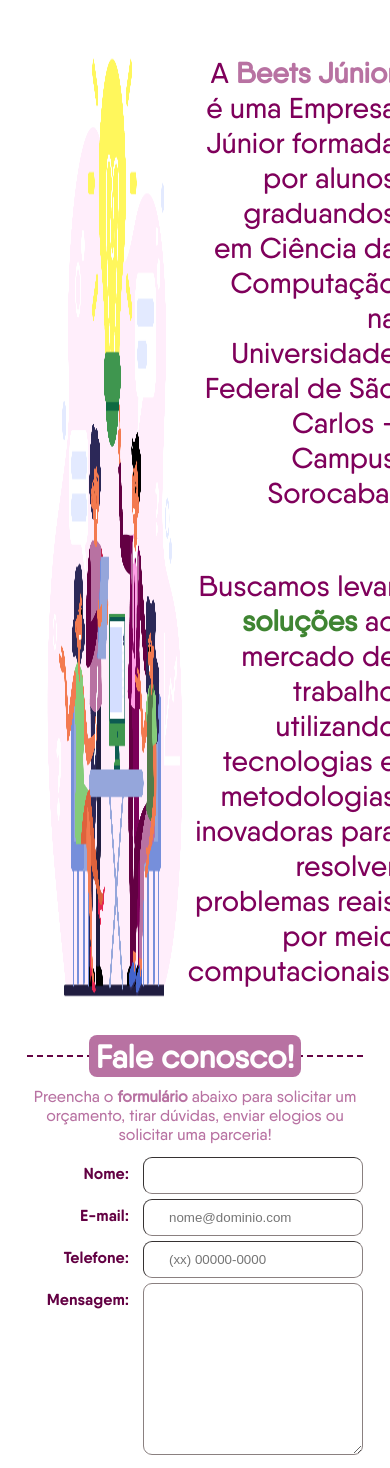
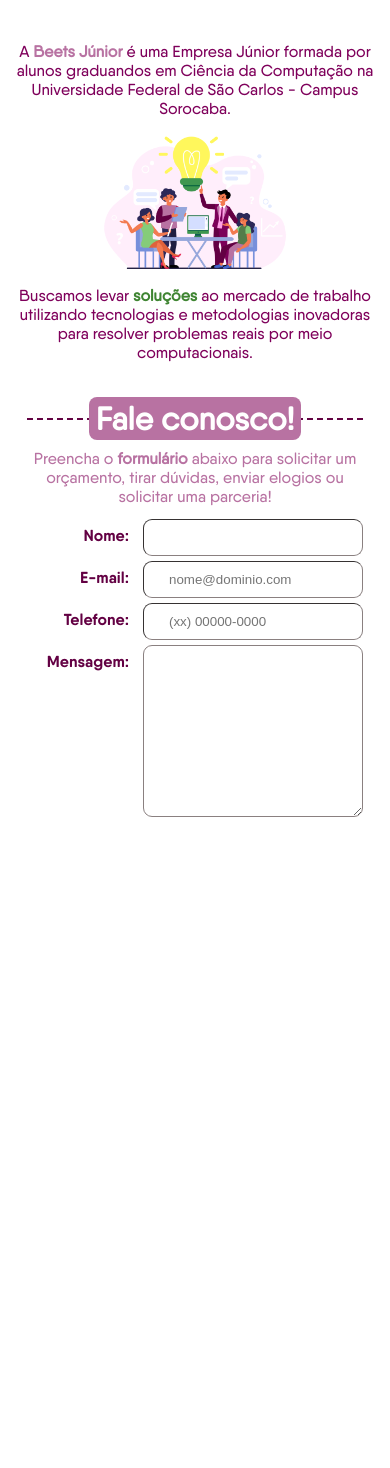
Before and after one commit to Beets-Jr/nosso-site, a PHP site: page /quem-somos.html in a window 390 px wide; the page is wider, and only the part inside the window is pictured. After the commit the page ends 817 px from the top of that part, so only its background shows below. Run offline with PHP 8.4, Linux system fonts and the light colour scheme.

Commit message:
versão final

```diff
--- a/quem-somos.css
+++ b/quem-somos.css
@@ -21,6 +21,7 @@ body {
     margin-top: 7%;
     display: flex;
     margin-bottom: 5%;
+    position: relative;
 }
 
 .paragrafos {
@@ -108,3 +109,69 @@ body {
     display: inline-block;
     margin-top: 6px;
 }
+
+@media only screen and (max-width: 1250px){
+
+    .img-pitch-mobile{
+        width: 50%;
+        height: auto;
+        left:15%;
+        top:22%;
+        position: absolute;
+    }
+
+    .pitch-superior{
+        margin-bottom: 25%;
+    }
+
+    .pitch-inferior{
+        margin-top: 20%;
+    }
+
+    .desc-pitch{
+        font-size: 1.8em;
+        text-align: center;
+        margin-right: 0px;
+    }
+}
+
+@media only screen and (max-width: 850px){
+
+    .img-pitch-mobile{
+        top:28%;
+    }
+
+
+}
+
+
+@media only screen and (max-width: 700px){
+
+.img-pitch-mobile{
+    top:25%;
+}
+
+.desc-pitch{
+    font-size: 1.2em;
+}
+}
+
+@media only screen and (max-width: 535px){
+
+    .img-pitch-mobile{
+        top:30%;
+    }
+
+
+    .desc-pitch{
+        font-size: 1em;
+    }
+}
+
+@media only screen and (max-width: 350px){
+
+    .img-pitch-mobile{
+        top:35%;
+    }
+
+}
--- a/quem-somos.html
+++ b/quem-somos.html
@@ -11,10 +11,10 @@
 
 <body>
     <section class="pitch">
-        <img class="img-pitch" src="img/vetor_quem_somos.png" alt="4 pessoas em volta de uma mesa, 1 em pé com um caderno na mão, 1 sentada com o caderno na mão, outra em pé apontando para uma lâmpada e outra sentada">
+        <img class="img-pitch img-pitch-mobile" src="img/vetor_quem_somos.png" alt="4 pessoas em volta de uma mesa, 1 em pé com um caderno na mão, 1 sentada com o caderno na mão, outra em pé apontando para uma lâmpada e outra sentada">
         <div class="paragrafos">
-            <p class="desc-pitch">A <b>Beets Júnior</b> é uma Empresa Júnior formada por alunos graduandos em Ciência da Computação na Universidade Federal de São Carlos - Campus Sorocaba.</p>
-            <p class="desc-pitch">Buscamos levar <a class="solucoes">soluções</a> ao mercado de trabalho utilizando tecnologias e metodologias inovadoras para resolver problemas reais por meio computacionais.</p>
+            <p class="desc-pitch pitch-superior">A <b>Beets Júnior</b> é uma Empresa Júnior formada por alunos graduandos em Ciência da Computação na Universidade Federal de São Carlos - Campus Sorocaba.</p>
+            <p class="desc-pitch pitch-inferior">Buscamos levar <a class="solucoes">soluções</a> ao mercado de trabalho utilizando tecnologias e metodologias inovadoras para resolver problemas reais por meio computacionais.</p>
         </div>
     </section>
 
```
